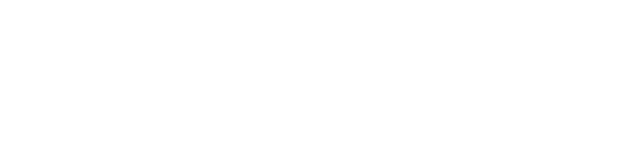
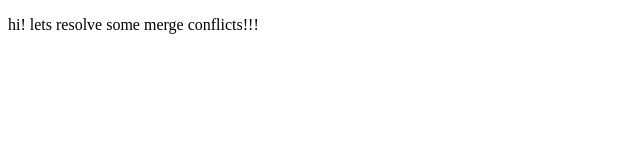
Before and after one commit to H4ROOON/devops, a plain HTML site: page index.html in a window 1280 px wide. Shown: the whole page, without its empty margins (0-640 px from the left). Drawn offline with Linux system fonts and the light colour scheme.

Commit message:
feat: add a new line

```diff
--- a/index.html
+++ b/index.html
@@ -6,6 +6,6 @@
     <title>Document</title>
 </head>
 <body>
-
+    <p>hi! lets resolve some merge conflicts!!!</p>
 </body>
 </html>
```
